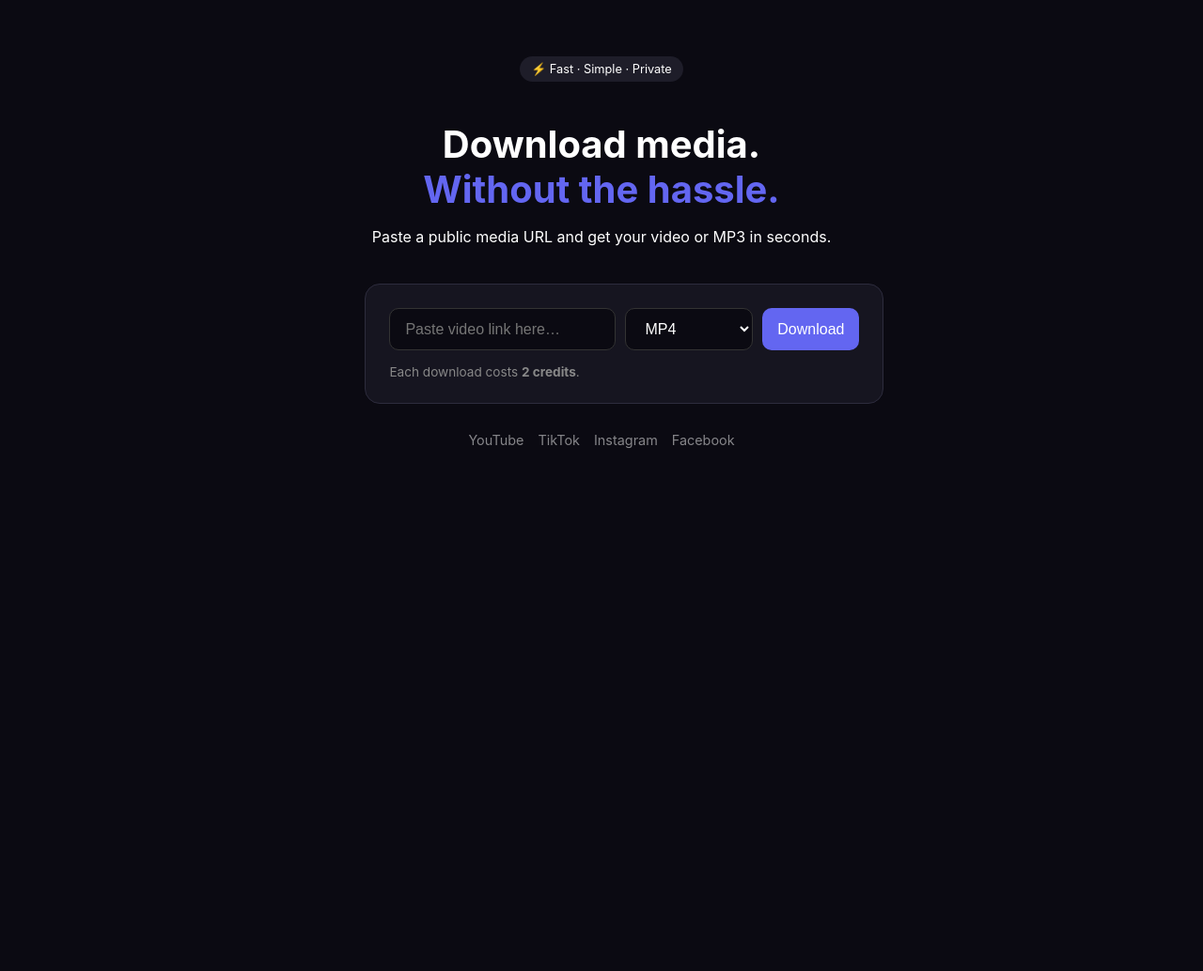
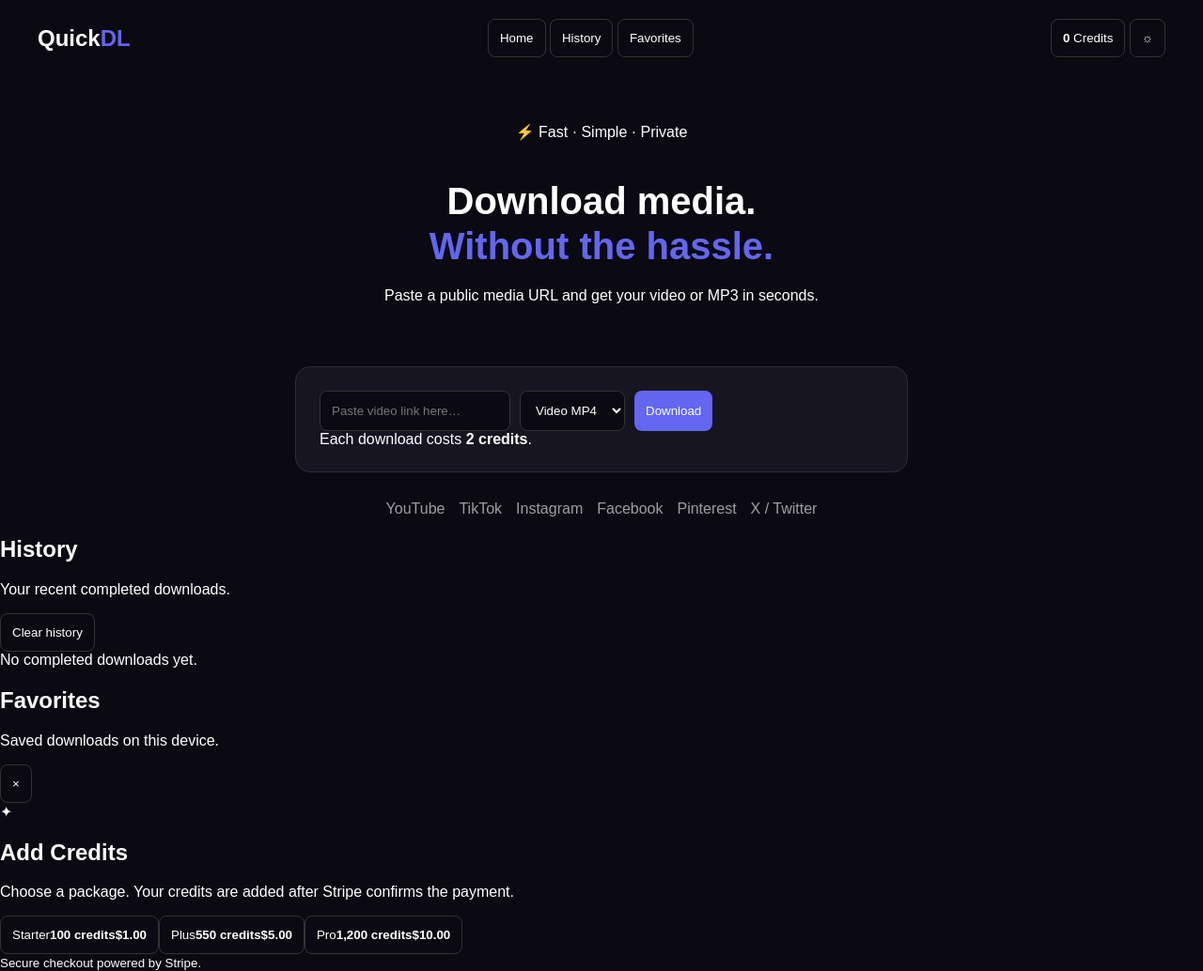
Before and after one commit to vexdou/Website, a FastAPI app: page / in a window 1280 px wide. Shown: the whole page at 94% size. Before the commit the page ends 477 px from the top, so only its background shows below. Run offline with FastAPI, Linux system fonts and the light colour scheme; data that the repository does not hold is empty; parts of the project's set-up code (start-up, migrations or seed data) failed here and were passed over; some libraries are stand-ins or nearby versions.

Commit message:
Update index.html

```diff
--- a/templates/index.html
+++ b/templates/index.html
@@ -1,105 +1,109 @@
-<!DOCTYPE html>
+<!doctype html>
 <html lang="en">
 <head>
     <meta charset="utf-8">
-    <meta name="viewport" content="width=device-width, initial-scale=1">
+    <meta name="viewport" content="width=device-width,initial-scale=1">
+    <meta name="theme-color" content="#0b0a12">
     <title>QuickDL — Media Downloader</title>
+
+    <!-- CSS-kan waxa uu hagaajinayaa muuqaalka iyadoo aan la bedelin structure-ka -->
     <style>
-        /* CSS-kan waxa uu ku darayaa "Smoothness" iyo qurxin */
-        :root {
-            --bg-color: #0b0a12;
-            --card-color: #161520;
-            --text-color: #ffffff;
-            --accent-color: #6366f1;
-        }
+        body { background: #0b0a12; color: #fff; font-family: sans-serif; margin: 0; }
+        .hero { text-align: center; padding: 50px 20px; }
+        .hero h1 { font-size: 2.5rem; line-height: 1.2; margin-bottom: 20px; }
+        .hero span { color: #6366f1; }
 
-        body {
-            font-family: 'Inter', -apple-system, sans-serif;
-            background-color: var(--bg-color);
-            color: var(--text-color);
-            margin: 0;
-            padding: 20px;
-            display: flex;
-            flex-direction: column;
-            align-items: center;
-        }
-
-        /* Hero Section Styling */
-        .hero { text-align: center; margin: 40px 0; }
-        .hero h1 { font-size: 2.5rem; line-height: 1.2; margin-bottom: 15px; }
-        .hero span { color: var(--accent-color); }
-        .badge { background: #1e1d29; padding: 6px 12px; border-radius: 20px; font-size: 0.8rem; display: inline-block; margin-bottom: 10px; }
-
-        /* Download Card Styling */
+        /* Habaynta Input-ka */
         .download-card {
-            background: var(--card-color);
+            background: #161520;
             padding: 25px;
             border-radius: 16px;
+            width: 90%;
+            max-width: 600px;
+            margin: 0 auto;
             border: 1px solid #2d2c3d;
-            width: 100%;
-            max-width: 500px;
-            transition: transform 0.3s ease;
         }
-
-        .input-row { display: flex; gap: 10px; flex-wrap: wrap; }
-
-        input, select, button {
-            padding: 12px 16px;
-            border-radius: 10px;
-            border: 1px solid #333;
-            background: #0b0a12;
-            color: white;
-            font-size: 1rem;
-        }
-
-        input { flex: 2; }
-        select { flex: 1; cursor: pointer; }
-        button#downloadBtn {
-            background: var(--accent-color);
-            border: none;
-            cursor: pointer;
-            transition: background 0.3s ease;
-        }
+        .input-row { display: flex; gap: 10px; }
+        input, select, button { padding: 12px; border-radius: 8px; border: 1px solid #333; background: #0b0a12; color: white; }
+        button#downloadBtn { background: #6366f1; border: none; cursor: pointer; transition: 0.3s; }
         button#downloadBtn:hover { background: #4f46e5; }
 
-        .cost-note { font-size: 0.85rem; color: #888; margin-top: 15px; }
+        /* Header */
+        header { display: flex; justify-content: space-between; padding: 20px 40px; align-items: center; }
+        .brand { font-size: 1.5rem; font-weight: bold; text-decoration: none; color: #fff; }
+        .brand span { color: #6366f1; }
 
-        /* Platforms list */
-        .platforms {
-            display: flex;
-            justify-content: center;
-            gap: 15px;
-            margin-top: 30px;
-            opacity: 0.5;
-            font-size: 0.9rem;
-        }
+        /* Platforms */
+        .platforms { text-align: center; margin-top: 30px; opacity: 0.6; display: flex; justify-content: center; gap: 15px; }
     </style>
 </head>
 <body>
+    <header>
+        <a class="brand" href="/">Quick<span>DL</span></a>
+        <nav>
+            <button data-view="home">Home</button>
+            <button data-view="history">History</button>
+            <button data-view="favorites">Favorites</button>
+        </nav>
+        <div class="head-right">
+            <button id="creditsBtn" class="credits"><b id="creditBalance">100</b> Credits</button>
+            <button id="theme">☼</button>
+        </div>
+    </header>
 
     <main>
+        <section id="homeView">
+            <div id="announcement" class="announcement hidden"></div>
             <section class="hero">
                 <div class="badge">⚡ Fast · Simple · Private</div>
                 <h1>Download media.<br><span>Without the hassle.</span></h1>
                 <p>Paste a public media URL and get your video or MP3 in seconds.</p>
             </section>
-
             <section class="download-card">
                 <div class="input-row">
                     <input id="url" type="url" placeholder="Paste video link here…" autocomplete="off">
                     <select id="kind">
-                    <option value="video">MP4</option>
-                    <option value="audio">MP3</option>
+                        <option value="video">Video MP4</option>
+                        <option value="audio">Audio MP3</option>
                     </select>
                     <button id="downloadBtn">Download</button>
                 </div>
-            <div class="cost-note">Each download costs <b>2 credits</b>.</div>
+                <div class="cost-note">Each download costs <b id="costText">2 credits</b>.</div>
+                <div id="status" class="status"></div>
+            </section>
+            <div class="platforms">
+                <span>YouTube</span><span>TikTok</span><span>Instagram</span><span>Facebook</span><span>Pinterest</span><span>X / Twitter</span>
+            </div>
         </section>
 
-        <div class="platforms">
-            <span>YouTube</span><span>TikTok</span><span>Instagram</span><span>Facebook</span>
+        <section id="historyView" class="view hidden">
+            <div class="view-head">
+                <div><h2>History</h2><p>Your recent completed downloads.</p></div>
+                <button id="clear">Clear history</button>
             </div>
+            <div id="history"></div>
+        </section>
+
+        <section id="favoritesView" class="view hidden">
+            <div class="view-head">
+                <div><h2>Favorites</h2><p>Saved downloads on this device.</p></div>
+            </div>
+            <div id="favorites"></div>
+        </section>
     </main>
 
+    <div id="creditModal" class="modal hidden">
+        <div class="modal-box">
+            <button class="close" id="closeCredits">×</button>
+            <div class="modal-icon">✦</div>
+            <h2>Add Credits</h2>
+            <p>Choose a package. Your credits are added after Stripe confirms the payment.</p>
+            <div id="packages" class="packages"></div>
+            <small>Secure checkout powered by Stripe.</small>
+        </div>
+    </div>
+
+    <!-- Script-kii asalka ahaa waa midan -->
+    <script src="/static/app.js?v=10"></script>
 </body>
 </html>
```
Lines whose indentation alone changed are shown as unchanged.
